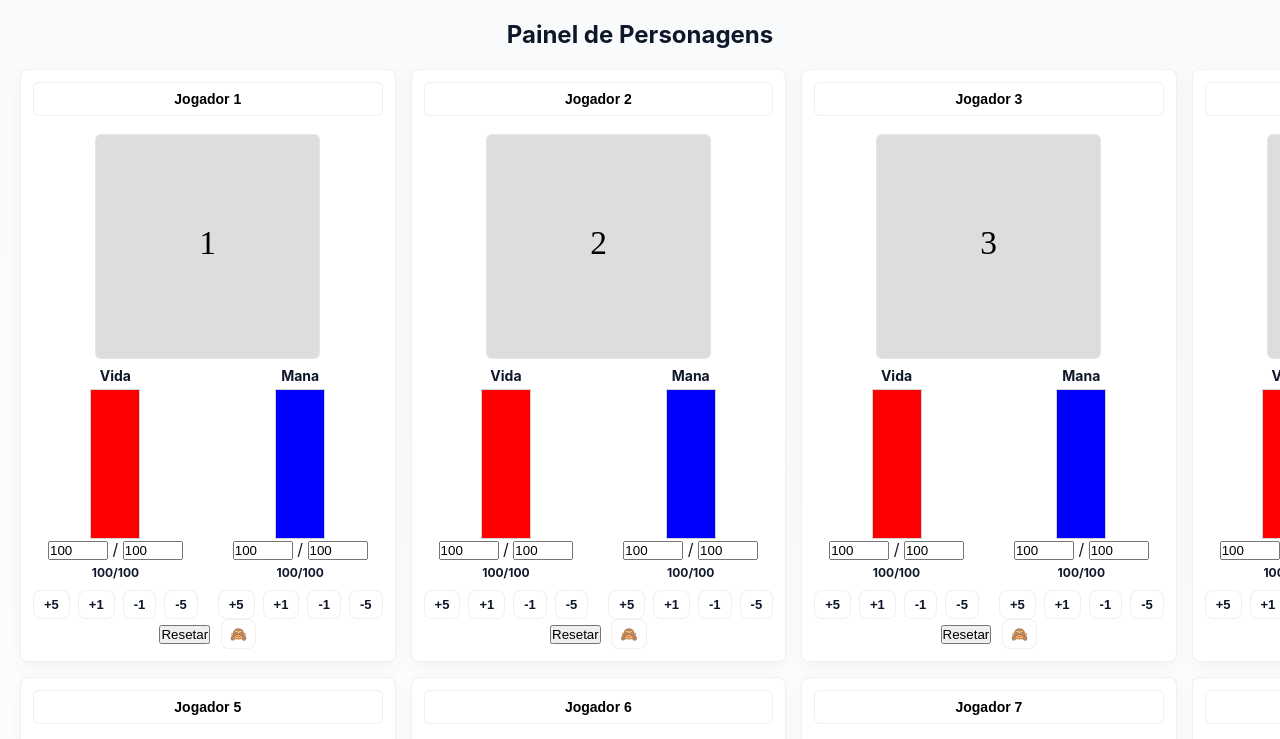
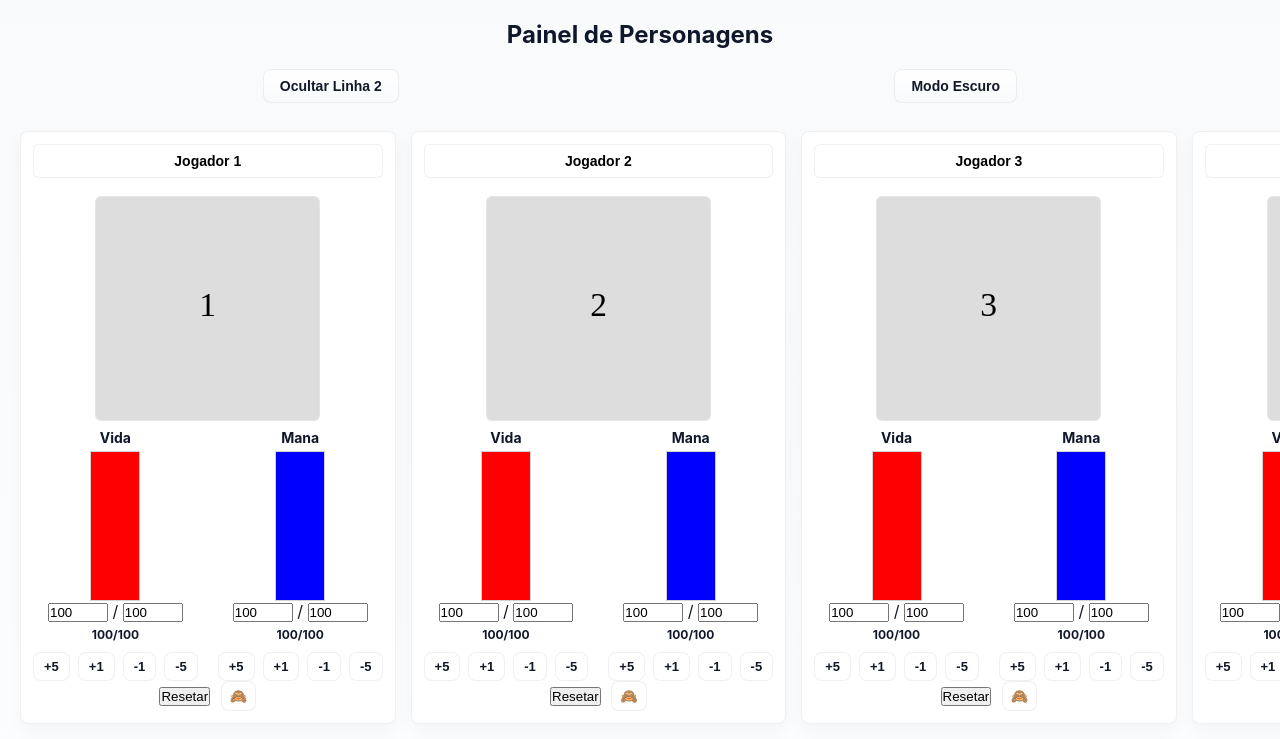
Before and after one commit to Georgemaianascimento/projeto_rpg, a website: page public/index.html in a window 1280 px wide. Shown: the top 739 px of the page. Drawn offline with nearby package versions, Linux system fonts and the light colour scheme; no server answers.

Commit message:
adicionando modo escuro e alterando vida maxima,minima; mana maxima,minima

```diff
--- a/public/index.html
+++ b/public/index.html
@@ -10,6 +10,10 @@
 <body>
     <div class="container">
         <h1>Painel de Personagens</h1>
+        <div style="display:flex; justify-content:center; gap:10px; margin:8px 0;">
+            <button id="toggle-row-2" class="reset-btn">Ocultar Linha 2</button>
+            <button id="toggle-dark" class="reset-btn">Modo Escuro</button>
+        </div>
         <div class="players-grid" id="players-grid">
             <!-- Os cards serão gerados aqui -->
         </div>
--- a/public/script.js
+++ b/public/script.js
@@ -27,8 +27,8 @@ function createPlayerInterface() {
                         <div id="player-${i}-health-bar" class="bar-fill-vertical" style="height: 100%"></div>
                     </div>
                     <div class="bar-values">
-                        <input type="number" id="player-${i}-health-max" class="health-max" value="100" style="width:60px"> /
-                        <input type="number" id="player-${i}-health-current" class="health-current" value="100" style="width:60px">
+                        <input type="number" id="player-${i}-health-current" class="health-current" value="100" style="width:60px"> /
+                        <input type="number" id="player-${i}-health-max" class="health-max" value="100" style="width:60px">
                     </div>
                     <div id="player-${i}-health-value" class="bar-value-vertical">100/100</div>
                     <div class="controls">
@@ -44,8 +44,8 @@ function createPlayerInterface() {
                         <div id="player-${i}-mana-bar" class="bar-fill-vertical" style="height: 100%"></div>
                     </div>
                     <div class="bar-values">
-                        <input type="number" id="player-${i}-mana-max" class="mana-max" value="100" style="width:60px"> /
-                        <input type="number" id="player-${i}-mana-current" class="mana-current" value="100" style="width:60px">
+                        <input type="number" id="player-${i}-mana-current" class="mana-current" value="100" style="width:60px"> /
+                        <input type="number" id="player-${i}-mana-max" class="mana-max" value="100" style="width:60px">
                     </div>
                     <div id="player-${i}-mana-value" class="bar-value-vertical">100/100</div>
                     <div class="controls">
@@ -103,6 +103,25 @@ function setupEventListeners() {
         });
     });
 
+        // Toggle Dark Mode: only change background color
+        const toggleDarkBtn = document.getElementById('toggle-dark');
+        if (toggleDarkBtn) {
+            // initialize state from localStorage
+            const saved = localStorage.getItem('darkMode');
+            const isDark = saved === 'true';
+            if (isDark) {
+                document.body.classList.add('dark-mode');
+                toggleDarkBtn.textContent = 'Modo Claro';
+            } else {
+                document.body.classList.remove('dark-mode');
+                toggleDarkBtn.textContent = 'Modo Escuro';
+            }
+            toggleDarkBtn.addEventListener('click', () => {
+                const newDark = document.body.classList.toggle('dark-mode');
+                localStorage.setItem('darkMode', newDark ? 'true' : 'false');
+                toggleDarkBtn.textContent = newDark ? 'Modo Claro' : 'Modo Escuro';
+            });
+        }
     // Botões de reset por personagem
     document.querySelectorAll('.reset-player').forEach(btn => {
         btn.addEventListener('click', () => {
--- a/public/style-fixed.css
+++ b/public/style-fixed.css
@@ -8,6 +8,18 @@
     --card-w: 225px;
     --card-h: 420px;
     --grid-gap: 15px;
+    --accent: #2563eb;
+    --muted: #94a3b8;
+    --surface: #ffffff;
+    --bg: #fbfbfd;
+    --bg-dark: #0b1220;
+    /* Dark mode color tokens for card surfaces and text */
+    --card-surface-dark: #0f1724; /* deep slate */
+    --card-border-dark: rgba(255,255,255,0.06);
+    --text-dark: #e6eef8;
+    --muted-dark: #9aa8bb;
+    --btn-bg: #111827; /* fallback token used for button text color */
+    --btn-text-dark: #e6eef8;
 }
 
 body {
@@ -15,13 +27,28 @@ body {
     background-color: #ffffff;
     color: #000000;
     padding: 20px;
-}
 
 .container {
     max-width: 1600px;
     margin: 0 auto;
 }
 
+body.dark-mode { background: var(--bg-dark) !important; }
+/* Dark-mode card surface and components (no layout changes) */
+.dark-mode .player-card {
+    background-color: var(--card-surface-dark);
+    border-color: var(--card-border-dark);
+    color: var(--text-dark);
+    box-shadow: none;
+}
+.dark-mode .character-name { background-color: transparent; border-color: var(--card-border-dark); color: var(--text-dark); }
+.dark-mode .character-image img, .dark-mode .media-el { border-color: rgba(255,255,255,0.04); background: #111827; }
+.dark-mode .toggle-card { background: transparent; border-color: var(--card-border-dark); color: var(--text-dark); }
+.dark-mode .controls button { background-color: transparent; border-color: var(--card-border-dark); color: var(--text-dark); }
+.dark-mode .controls button:hover { background: rgba(255,255,255,0.02); }
+.dark-mode .reset-btn { background: transparent; border-color: var(--card-border-dark); color: var(--text-dark); }
+.dark-mode .bar-vertical { background-color: #111827; border-color: rgba(255,255,255,0.04); }
+.dark-mode .bar-value-vertical { color: var(--text-dark); }
 h1 {
     text-align: center;
     margin-bottom: 20px;
@@ -226,3 +253,4 @@ h1 {
         height: auto;
     }
 }
+}
--- a/public/style.css
+++ b/public/style.css
@@ -6,10 +6,37 @@
     --muted: #94a3b8;
     --surface: #ffffff;
     --bg: #f8fafc;
+    --bg-dark: #0b1220;
     --card-border: rgba(0,0,0,0.06);
+    /* Dark mode color tokens for card surfaces and text */
+    --card-surface-dark: #0f1724; /* deep slate */
+    --card-border-dark: rgba(255,255,255,0.06);
+    --text-dark: #e6eef8;
+    --muted-dark: #9aa8bb;
+    --btn-bg: #111827; /* fallback token used for button text color */
+    --btn-text-dark: #e6eef8;
 }
 * { margin:0; padding:0; box-sizing:border-box; }
 body { font-family: Inter, ui-sans-serif, system-ui, -apple-system, 'Segoe UI', Roboto, 'Helvetica Neue', Arial; background: linear-gradient(180deg,var(--bg),#fff); color:#0f172a; padding:20px; }
+/* Dark mode toggles only the page background */
+body.dark-mode { background: var(--bg-dark) !important; }
+
+/* Dark-mode card surface and components (no layout changes) */
+.dark-mode .player-card {
+    background-color: var(--card-surface-dark);
+    border-color: var(--card-border-dark);
+    color: var(--text-dark);
+    box-shadow: none;
+}
+.dark-mode .character-name { background-color: transparent; border-color: var(--card-border-dark); color: var(--text-dark); }
+.dark-mode .character-image img, .dark-mode .media-el { border-color: rgba(255,255,255,0.04); background: #111827; }
+.dark-mode .toggle-card { background: transparent; border-color: var(--card-border-dark); color: var(--text-dark); }
+.dark-mode .controls button { background-color: transparent; border-color: var(--card-border-dark); color: var(--text-dark); }
+.dark-mode .controls button:hover { background: rgba(255,255,255,0.02); }
+.dark-mode .reset-btn { background: transparent; border-color: var(--card-border-dark); color: var(--text-dark); }
+.dark-mode .bar-vertical { background-color: #111827; border-color: rgba(255,255,255,0.04); }
+.dark-mode .bar-value-vertical { color: var(--text-dark); }
+
 
 .container {
     max-width: 1600px;
```
